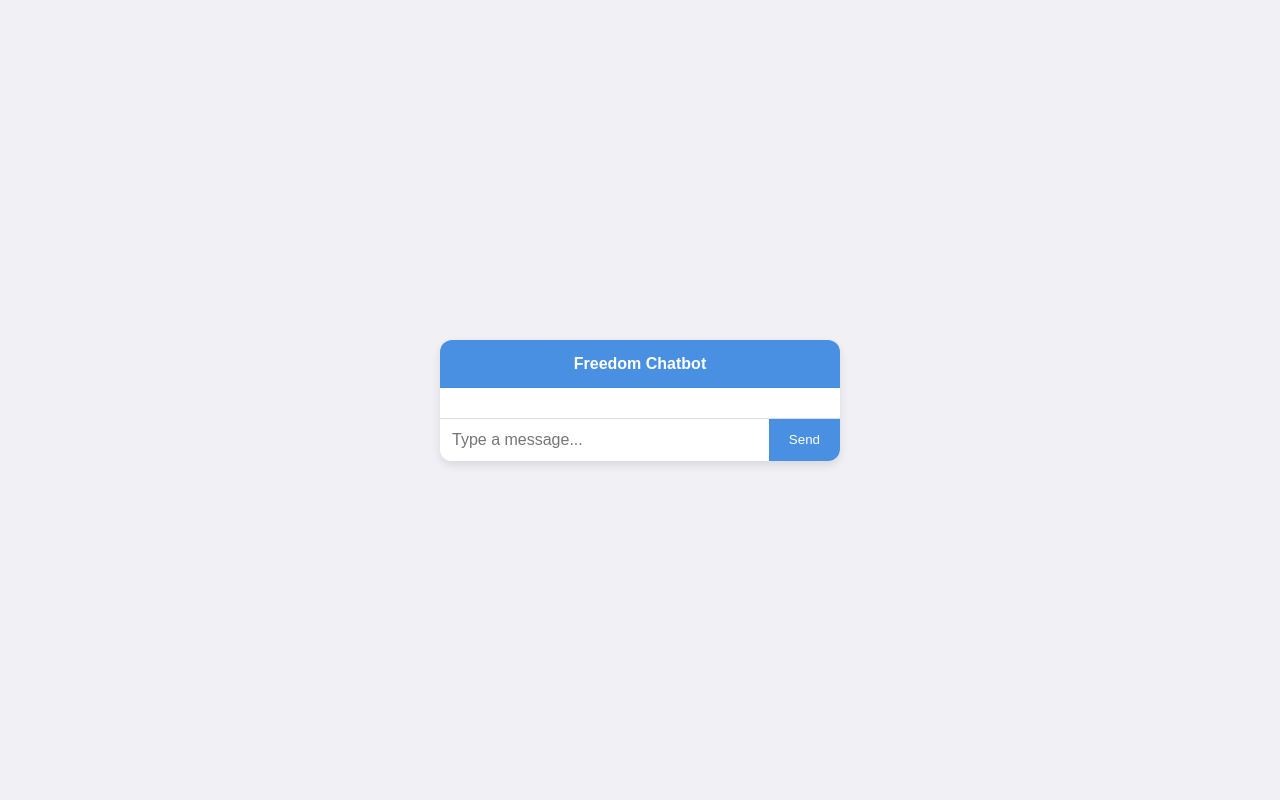
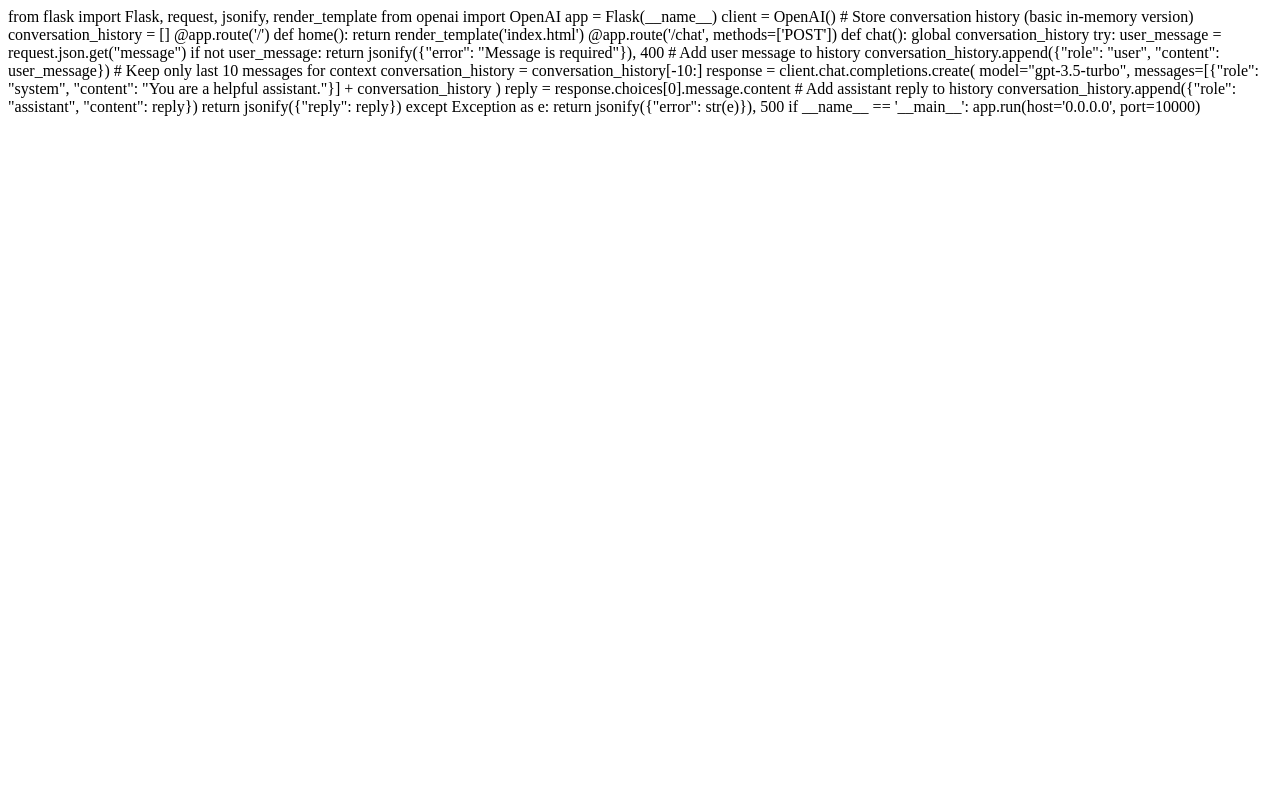
Before and after one commit to freedombydesign/freedom-chatbot, a Flask app: page / in a window 1280 px wide. Run offline with Flask 3, Linux system fonts and the light colour scheme.

Commit message:
Update index.html

```diff
--- a/templates/index.html
+++ b/templates/index.html
@@ -1,119 +1,44 @@
-<!DOCTYPE html>
-<html lang="en">
-<head>
-  <meta charset="UTF-8" />
-  <meta name="viewport" content="width=device-width, initial-scale=1.0" />
-  <title>Freedom Chatbot</title>
-  <style>
-    body {
-      font-family: Arial, sans-serif;
-      background: #f0f0f5;
-      display: flex;
-      justify-content: center;
-      align-items: center;
-      height: 100vh;
-      margin: 0;
-    }
-    .chat-container {
-      width: 400px;
-      max-width: 90%;
-      background: #fff;
-      border-radius: 12px;
-      box-shadow: 0 4px 10px rgba(0,0,0,0.1);
-      display: flex;
-      flex-direction: column;
-      overflow: hidden;
-    }
-    .chat-header {
-      background: #4a90e2;
-      color: #fff;
-      padding: 15px;
-      font-weight: bold;
-      text-align: center;
-    }
-    .chat-messages {
-      flex: 1;
-      padding: 15px;
-      overflow-y: auto;
-      display: flex;
-      flex-direction: column;
-      gap: 10px;
-    }
-    .message {
-      padding: 10px 14px;
-      border-radius: 10px;
-      max-width: 75%;
-      word-wrap: break-word;
-    }
-    .user {
-      align-self: flex-end;
-      background: #dcf8c6;
-    }
-    .bot {
-      align-self: flex-start;
-      background: #f1f0f0;
-    }
-    .chat-input {
-      display: flex;
-      border-top: 1px solid #ddd;
-    }
-    .chat-input input {
-      flex: 1;
-      padding: 12px;
-      border: none;
-      outline: none;
-      font-size: 16px;
-    }
-    .chat-input button {
-      background: #4a90e2;
-      color: white;
-      border: none;
-      padding: 12px 20px;
-      cursor: pointer;
-    }
-  </style>
-</head>
-<body>
-  <div class="chat-container">
-    <div class="chat-header">Freedom Chatbot</div>
-    <div class="chat-messages" id="chatMessages"></div>
-    <div class="chat-input">
-      <input type="text" id="userInput" placeholder="Type a message..." />
-      <button onclick="sendMessage()">Send</button>
-    </div>
-  </div>
+from flask import Flask, request, jsonify, render_template
+from openai import OpenAI
 
-  <script>
-    async function sendMessage() {
-      const input = document.getElementById("userInput");
-      const message = input.value.trim();
-      if (!message) return;
+app = Flask(__name__)
+client = OpenAI()
 
-      displayMessage(message, "user");
-      input.value = "";
+# Store conversation history (basic in-memory version)
+conversation_history = []
 
-      try {
-        const response = await fetch("/chat", {
-          method: "POST",
-          headers: { "Content-Type": "application/json" },
-          body: JSON.stringify({ message })
-        });
+@app.route('/')
+def home():
+    return render_template('index.html')
 
-        const data = await response.json();
-        displayMessage(data.reply, "bot");
-      } catch (error) {
-        displayMessage("Error: Could not reach the server.", "bot");
-      }
-    }
+@app.route('/chat', methods=['POST'])
+def chat():
+    global conversation_history
+    try:
+        user_message = request.json.get("message")
+        if not user_message:
+            return jsonify({"error": "Message is required"}), 400
 
-    function displayMessage(text, sender) {
-      const chatMessages = document.getElementById("chatMessages");
-      const messageDiv = document.createElement("div");
-      messageDiv.classList.add("message", sender);
-      messageDiv.innerText = text;
-      chatMessages.appendChild(messageDiv);
-      chatMessages.scrollTop = chatMessages.scrollHeight;
-    }
-  </script>
-</body>
-</html>
+        # Add user message to history
+        conversation_history.append({"role": "user", "content": user_message})
+
+        # Keep only last 10 messages for context
+        conversation_history = conversation_history[-10:]
+
+        response = client.chat.completions.create(
+            model="gpt-3.5-turbo",
+            messages=[{"role": "system", "content": "You are a helpful assistant."}] + conversation_history
+        )
+
+        reply = response.choices[0].message.content
+
+        # Add assistant reply to history
+        conversation_history.append({"role": "assistant", "content": reply})
+
+        return jsonify({"reply": reply})
+
+    except Exception as e:
+        return jsonify({"error": str(e)}), 500
+
+if __name__ == '__main__':
+    app.run(host='0.0.0.0', port=10000)
```
